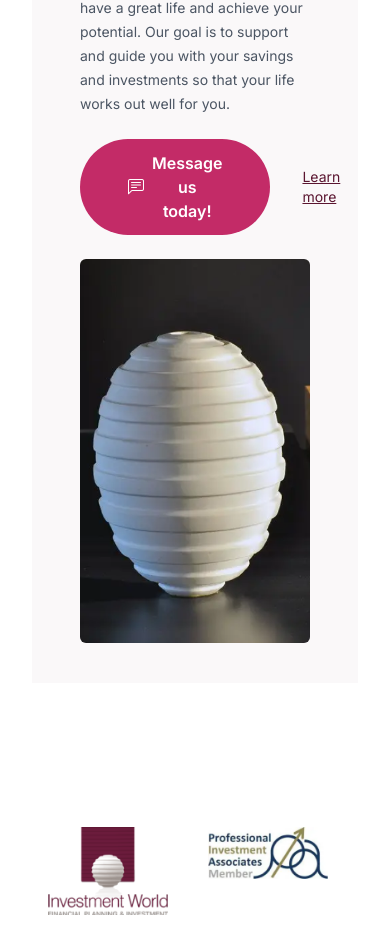
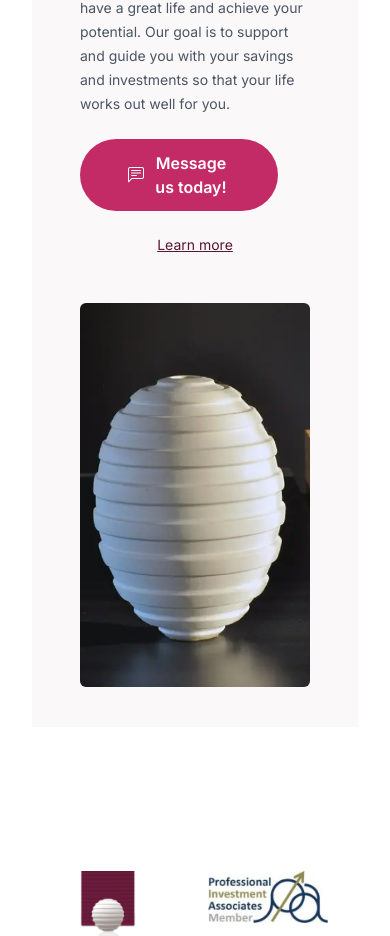
Before and after one commit to KarthicNallakaruppan/investment-world, a Next.js app: page / in a window 390 px wide. Shown: the part 3675-4611 px from the top of the page. Built offline with nearby package versions, Linux system fonts and the light colour scheme.

Commit message:
Updated button section

```diff
--- a/src/app/quote-section.tsx
+++ b/src/app/quote-section.tsx
@@ -14,9 +14,9 @@ export default function QuoteSection(){
                     </div>
                 </div>
 
-                <div className="self-center mt-6 flex">
-                    <button className="self-center font-semibold bg-secondary text-white mr-8 py-3 px-12 rounded-full hover:bg-primary duration-200 flex items-center"><i className="bi bi-chat-left-text mr-2"/>Message us today!</button>
-                    <a href="#" className="self-center text-sm text-primary hover:text-secondary underline duration-200">Learn more</a>
+                <div className="self-center mt-6 flex flex-wrap items-center justify-center sm:justify-start ">
+                    <button className="self-center font-semibold bg-secondary text-white mr-8 py-3 px-12 rounded-full hover:bg-primary duration-200 flex items-center mb-6"><i className="bi bi-chat-left-text mr-2"/>Message us today!</button>
+                    <a href="#" className="self-center text-sm text-primary hover:text-secondary underline duration-200 mb-6">Learn more</a>
                 </div>
             </div>
             <div className="flex items-center justify-center w-full h-96 lg:w-1/2">
```
